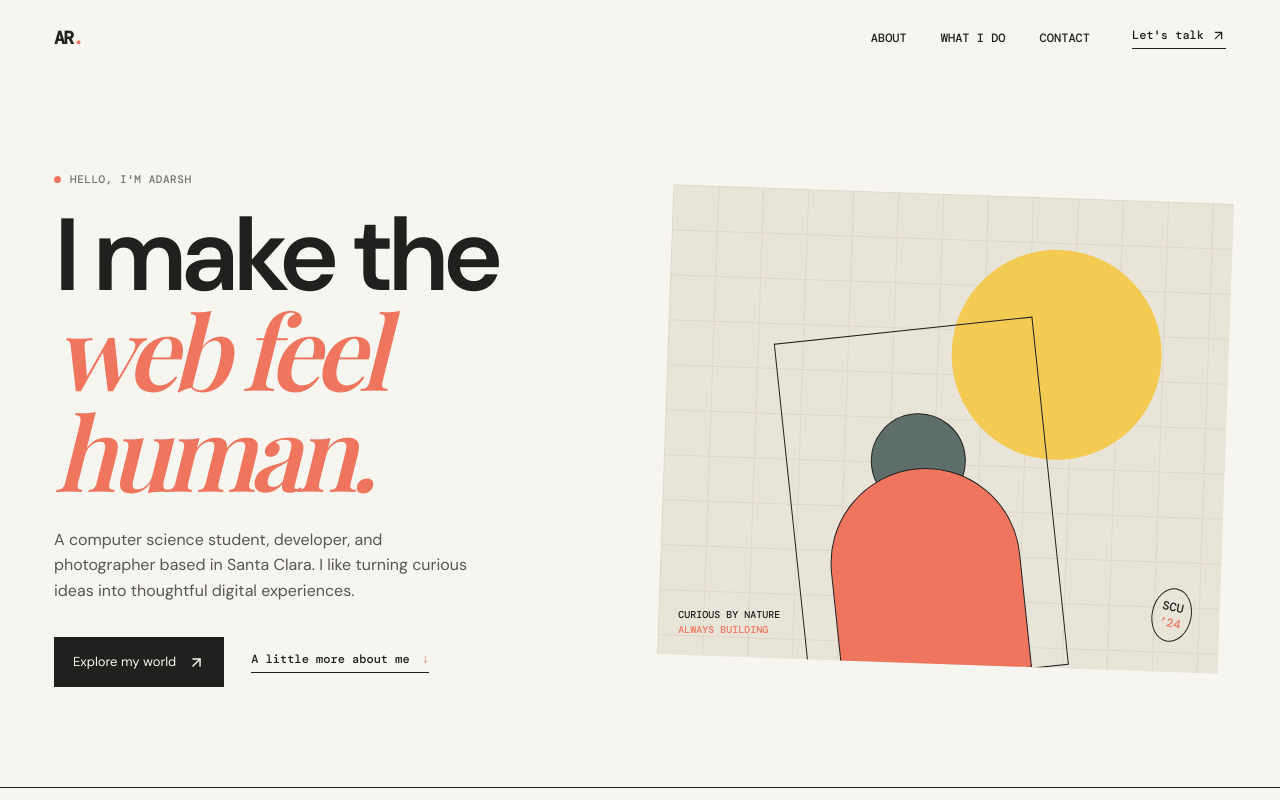
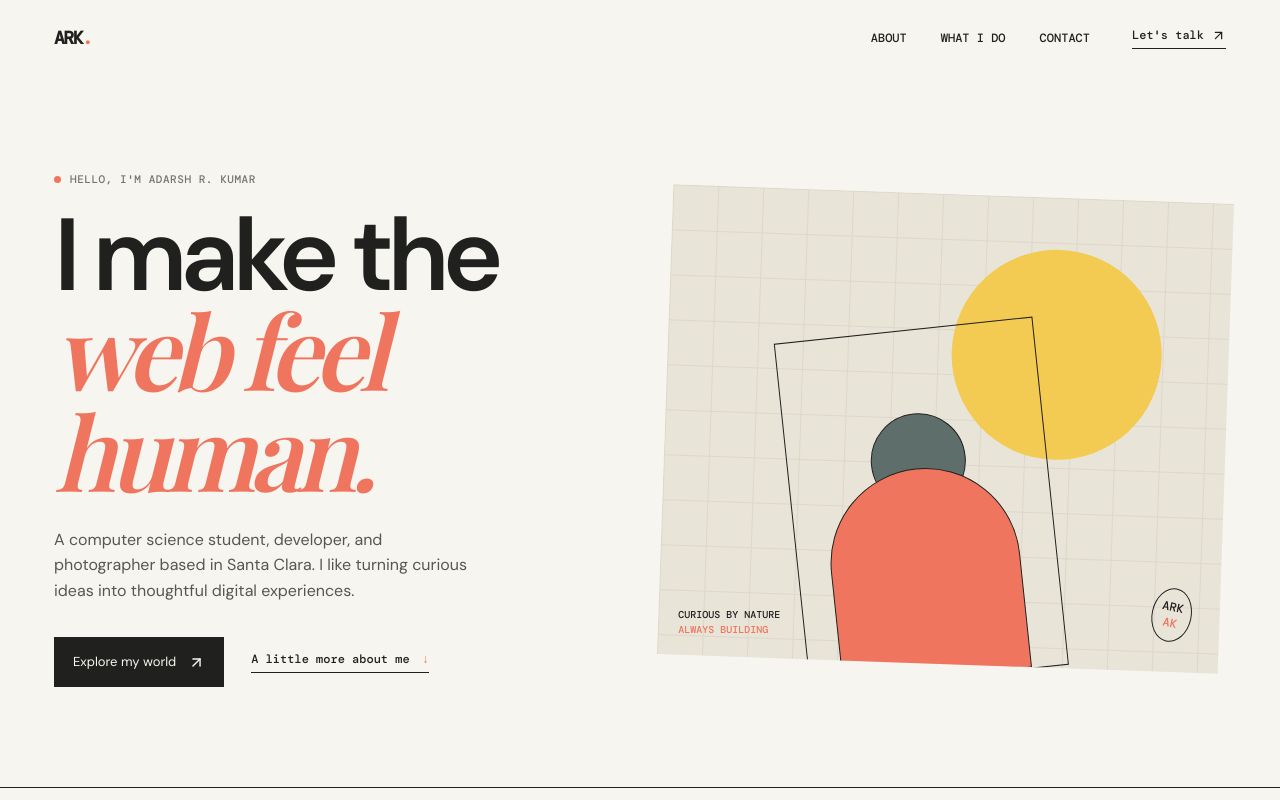
Before and after one commit to adarshrkumar/v0-splash-page, a Next.js app: page / in a window 1280 px wide. Shown: the top 800 px of the page. Built offline with nearby package versions, Linux system fonts and the light colour scheme; a web font is replaced by a local one.

Commit message:
feat: update monogram and signature to reflect new name Adarsh R. Kumar
V0-Chat-Id: ub4yHWRkigD

```diff
--- a/app/page.tsx
+++ b/app/page.tsx
@@ -35,7 +35,7 @@ export default function Page() {
   return (
     <main className="site-shell">
       <header className="site-header">
-        <a className="monogram" href="#top" aria-label="Back to top">AR<span>.</span></a>
+        <a className="monogram" href="#top" aria-label="Back to top">ARK<span>.</span></a>
         <nav className={menuOpen ? 'nav-links nav-open' : 'nav-links'} aria-label="Main navigation">
           <a href="#about" onClick={() => setMenuOpen(false)}>About</a>
           <a href="#work" onClick={() => setMenuOpen(false)}>What I do</a>
@@ -49,7 +49,7 @@ export default function Page() {
 
       <section className="hero" id="top">
         <div className="hero-copy">
-          <p className="eyebrow"><span className="eyebrow-dot" /> Hello, I&apos;m Adarsh</p>
+          <p className="eyebrow"><span className="eyebrow-dot" /> Hello, I&apos;m Adarsh R. Kumar</p>
           <h1>I make the<br /><em>web feel human.</em></h1>
           <p className="hero-description">A computer science student, developer, and photographer based in Santa Clara. I like turning curious ideas into thoughtful digital experiences.</p>
           <div className="hero-actions">
@@ -62,7 +62,7 @@ export default function Page() {
           <div className="art-sun" />
           <div className="art-frame"><div className="art-person"><div className="art-head" /><div className="art-body" /></div></div>
           <p className="art-caption">curious by nature<br /><span>always building</span></p>
-          <div className="art-stamp">SCU<br /><span>’24</span></div>
+          <div className="art-stamp">ARK<br /><span>AK</span></div>
         </div>
       </section>
 
@@ -80,7 +80,7 @@ export default function Page() {
 
       <section className="skills-section section"><div className="skills-heading"><div className="section-label">03 / In the toolkit</div><Palette size={23} /></div><div className="skills-row">{skills.map(skill => <span key={skill} className="skill-pill">{skill}</span>)}</div></section>
 
-      <footer className="footer" id="contact"><div><p className="eyebrow"><span className="eyebrow-dot" /> Have an idea?</p><h2>Let&apos;s make<br /><em>something nice.</em></h2></div><div className="footer-right"><a href="mailto:hello@example.com" className="footer-email">hello@example.com <ArrowUpRight size={18} /></a><div className="social-links">{links.map(({ label, href, icon: Icon }) => <a href={href} key={label} aria-label={label}><Icon size={18} /></a>)}</div><p className="copyright">© 2026 Adarsh R. Kumar<br />Made with care & curiosity.</p></div></footer>
+      <footer className="footer" id="contact"><div><p className="eyebrow"><span className="eyebrow-dot" /> Have an idea?</p><h2>Let&apos;s make<br /><em>something nice.</em></h2></div><div className="footer-right"><a href="mailto:hello@example.com" className="footer-email">hello@example.com <ArrowUpRight size={18} /></a><div className="social-links">{links.map(({ label, href, icon: Icon }) => <a href={href} key={label} aria-label={label}><Icon size={18} /></a>)}</div><p className="copyright">© 2026 Adarsh R. Kumar<br />AK / ARK · Made with care & curiosity.</p></div></footer>
     </main>
   )
 }
```
